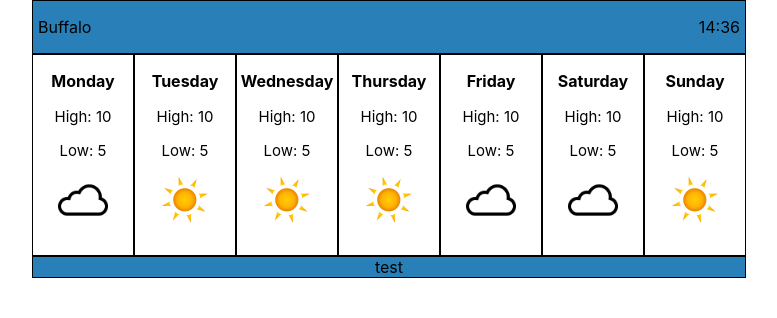
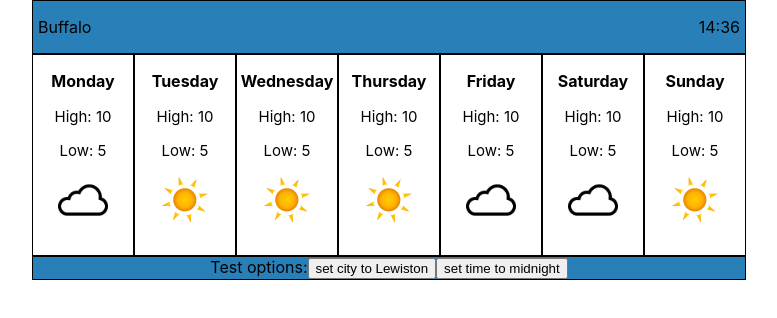
Before and after one commit to bhmcarr/react-weather, a React (Create React App) app: page / in a window 1280 px wide. Shown: the top 318 px of the page, without its empty margins (251-1028 px from the left). Built offline with nearby package versions, Linux system fonts and the light colour scheme.

Commit message:
move some states around, ad two test functions

```diff
--- a/src/App.js
+++ b/src/App.js
@@ -1,23 +1,23 @@
 import React, { Component } from 'react';
 import './App.css';
-
-// this sucks, get rid of it
-function getWeatherData(){
-  const appId='8a1a6ea7368ab7181ac5cbc8566ef7de';
-}
 
 class App extends Component {
   constructor(props){
     super(props);
+    var date = new Date();
     this.state = {
+      hours:   date.getHours(),
+      minutes: date.getMinutes(),
       city: "Buffalo",
     };
   }
 
-  renderTitleBar(i){
+  renderTitleBar(i,j,k){
     return(
       <TitleBar
         city={i}
+        hours={j}
+        minutes={k}
       />
     );
   }
@@ -25,9 +25,17 @@ class App extends Component {
   renderBottomBar(){
     return(
       <BottomBar
-        onClick={() => this.handleCityUpdate()}
+        clickTown={() => this.handleCityUpdate()}
+        clickTime={() => this.handleTimeChange()}
       />
     );
+  }
+
+  handleCityUpdate(){
+    this.setState({city: "Lewiston"});
+  }
+  handleTimeChange(){
+    this.setState({hours:0, minutes: "00"});
   }
 
   renderCard(i,j,k,l){
@@ -42,17 +50,13 @@ class App extends Component {
     );
   }
 
-  handleCityUpdate(){
-    this.setState({city: "Lewiston"});
-  }
-
   render(){
     const cloud = "/img/cloud.png";
     const sun = "/img/sun.png";
     return(
       <div className="app_wrapper">
         <div className="app">
-            {this.renderTitleBar(this.state.city)}
+            {this.renderTitleBar(this.state.city, this.state.hours, this.state.minutes)}
             {this.renderCard("Monday", 10, 5, cloud)}
             {this.renderCard("Tuesday", 10, 5, sun)}
             {this.renderCard("Wednesday", 10, 5, sun)}
@@ -90,41 +94,28 @@ class Card extends Component {
   }
 }
 
-class TitleBar extends Component {
-  constructor(props){
-    super (props);
-    var date = new Date();
-    this.state = {
-        city:    this.props.city,
-        month:   date.getMonth() + 1,
-        hours:   date.getHours(),
-        minutes: date.getMinutes(),
-    };
-  }
-
-  render(){
+function TitleBar(props) {
     return(
       <div className="title_bar">
         <div className="tb_float_left">
-          <p>{this.state.city}</p>
+          <p>{props.city}</p>
         </div>
         <div className="tb_float_right">
-          <p>{this.state.hours}:{this.state.minutes}</p>
+          <p>{props.hours}:{props.minutes}</p>
         </div>
         <div className="clearBoth"></div>
       </div>
     );
-  }
 }
 
-class BottomBar extends Component {
-  render(){
+function BottomBar(props){
     return(
       <div className="bottom_bar">
-        test
+        Test options:
+        <button onClick={() => props.clickTown()}>set city to Lewiston</button>
+        <button onClick={() => props.clickTime()}>set time to midnight</button>
       </div>
     );
-  }
 }
 
 export default App;
```
